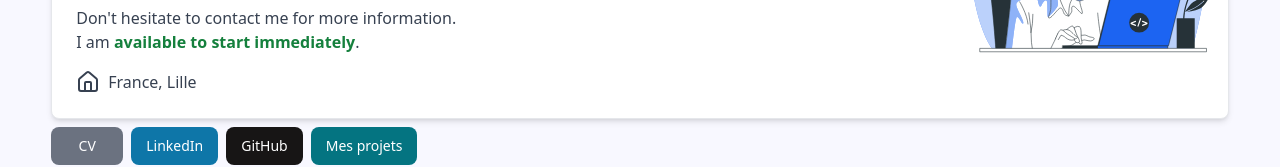
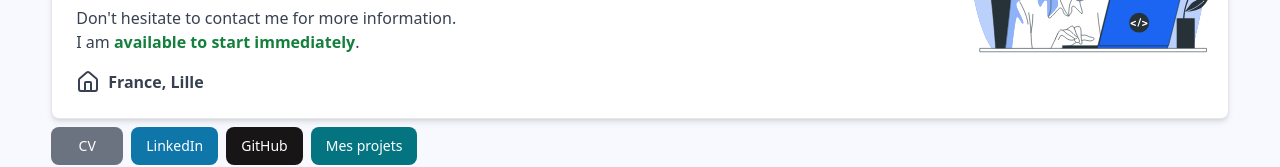
Before and after one commit to tomab23/Portfolio-2.0, a React (Vite) app: page / in a window 1280 px wide. Shown: the part 353-520 px from the top of the page. Built offline with nearby package versions, Linux system fonts and the light colour scheme.

Commit message:
update font place

```diff
--- a/src/components/aboutME/Place.jsx
+++ b/src/components/aboutME/Place.jsx
@@ -4,7 +4,7 @@ const Place = () => {
   return (
     <div className='flex gap-2'>
     <House className="w-6 h-6" />
-    <p>France, Lille</p>
+    <p className="font-semibold">France, Lille</p>
   </div>
   )
 }
```
